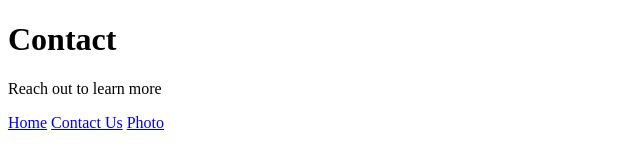
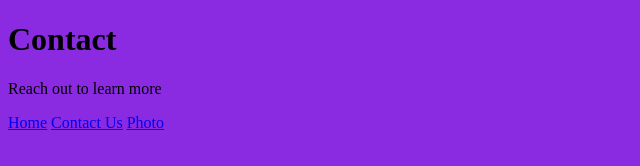
Before and after one commit to SpectreKitty/Croissant, a plain HTML site: page contact.html in a window 1280 px wide. Shown: the whole page, without its empty margins (0-640 px from the left). Drawn offline with Linux system fonts and the light colour scheme.

Commit message:
added CSS (background color)

```diff
--- a/contact.html
+++ b/contact.html
@@ -5,7 +5,11 @@
     <meta name="viewport" content="width=device-width, initial-scale=1.0" />
     <meta http-equiv="X-UA-Compatible" content="ie=edge" />
     <title>Contact</title>
-    <style></style>
+    <style>
+      body {
+        background-color: blueviolet;
+      }
+    </style>
   </head>
   <body>
     <h1>Contact</h1>
```
Also changed, not shown: index.html (+5 -1 lines), photo.html (+5 -1 lines).
